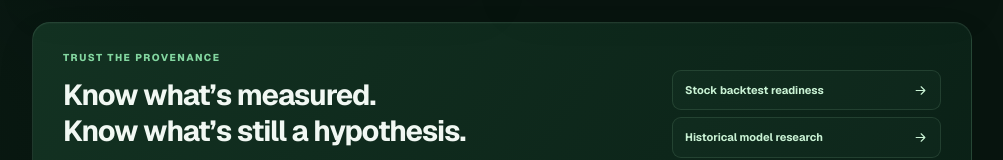
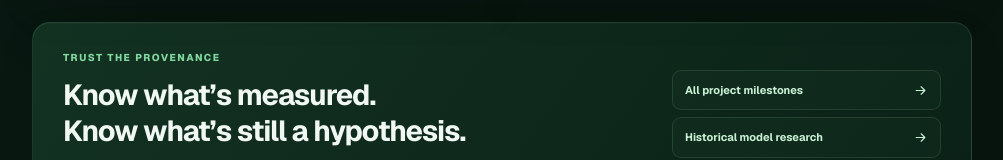
Before and after one commit to ang87505-crypto/SportsEdge, a Next.js app: page / in a window 1280 px wide. Shown: the part 1927-2087 px from the top of the page, without its empty margins (263-1266 px from the left). Built offline with nearby package versions, Linux system fonts and the light colour scheme; no server answers.

Commit message:
feat(progress): link page.tsx to evidence dashboard

```diff
--- a/src/app/page.tsx
+++ b/src/app/page.tsx
@@ -103,7 +103,7 @@ export default function Home(){
   <section className="glass overview-bottom experience-bottom" aria-label="What is connected">
    <div><div className="eyebrow">TRUST THE PROVENANCE</div><h2>Know what’s measured.<br/>Know what’s still a hypothesis.</h2><p>SportsEdge contains saved sports observations and a shared virtual NBA ledger. Stock journal entries are saved in your browser. A real after-cost stock backtest and automatic stock execution are not validated on this version.</p></div>
    <div className="overview-bottom-links">
-    <Link href="/stocks/research">Stock backtest readiness <NavIcon name="arrow" size={15}/></Link>
+    <Link href="/progress">All project milestones <NavIcon name="arrow" size={15}/></Link>
     <Link href="/research/nba">Historical model research <NavIcon name="arrow" size={15}/></Link>
     <Link href="/guide#limits">Platform limits and sources <NavIcon name="arrow" size={15}/></Link>
    </div>
```
